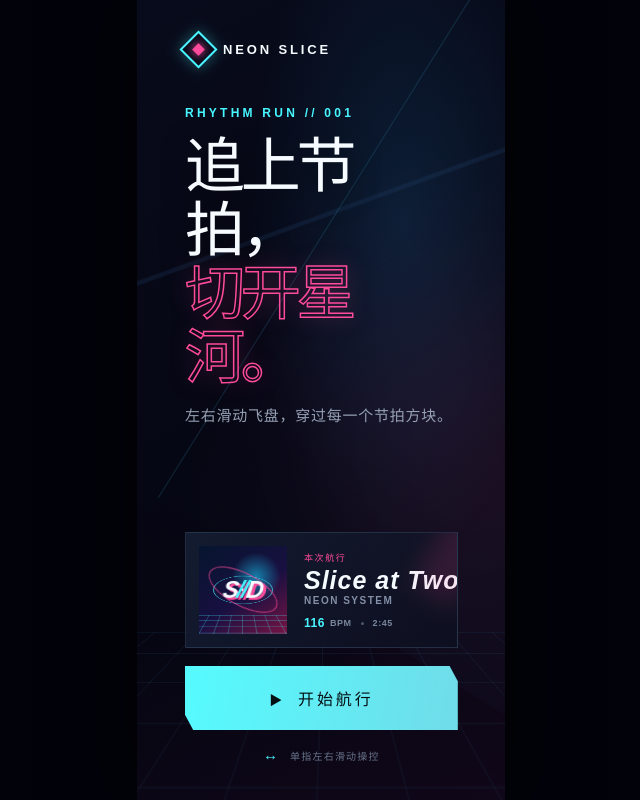
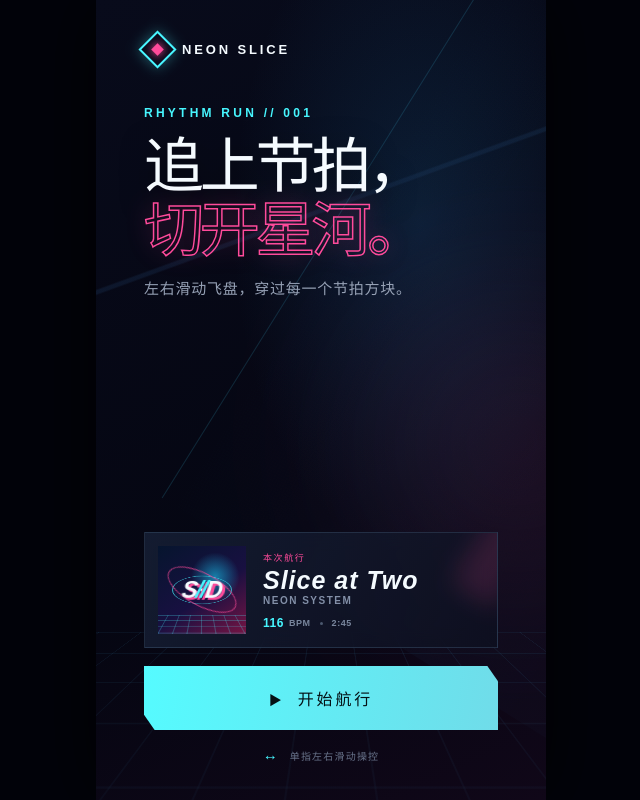
Before and after one commit to chocotassel/leaping-horizon, a React (Vite) app: page / in a window 1280 px wide. Shown: the whole page, without its empty margins (319-959 px from the left). Built offline with nearby package versions, Linux system fonts and the light colour scheme.

Commit message:
feat: refine responsive game framing

```diff
--- a/src/game/GameScene.ts
+++ b/src/game/GameScene.ts
@@ -34,6 +34,8 @@ const PLAYER_HIT_SPIN_SPEED = 48;
 const PLAYER_SPIN_RECOVERY = 4;
 const CAMERA_Y = 6.8;
 const CAMERA_Z = 9.35;
+const DESIGN_ASPECT = 9 / 16;
+const PLAYER_BOTTOM_RATIO = 0.32;
 const hiddenMatrix = new THREE.Matrix4().makeScale(0, 0, 0);
 
 interface Particle {
@@ -678,8 +680,14 @@ export class GameScene {
 
   resize(width: number, height: number): void {
     if (!width || !height) return;
+    this.camera.clearViewOffset();
     this.camera.aspect = width / height;
+    this.camera.zoom = Math.max(1, DESIGN_ASPECT / this.camera.aspect);
     this.camera.updateProjectionMatrix();
+    this.camera.updateMatrixWorld();
+    const playerNdcY = this.position.set(0, 0.32, PLAYER_Z).project(this.camera).y;
+    const targetNdcY = PLAYER_BOTTOM_RATIO * 2 - 1;
+    this.camera.setViewOffset(width, height, 0, (targetNdcY - playerNdcY) * height / 2, width, height);
     this.renderer.setSize(width, height, false);
   }
 
--- a/src/styles.css
+++ b/src/styles.css
@@ -41,10 +41,10 @@ button {
 
 .portrait-frame {
   position: relative;
-  width: min(100vw, calc(100vh * 0.461));
-  width: min(100vw, calc(100dvh * 0.461));
-  height: min(100vh, calc(100vw / 0.461));
-  height: min(100dvh, calc(100vw / 0.461));
+  width: min(100vw, 56.25vh);
+  width: min(100vw, 56.25dvh);
+  height: 100vh;
+  height: 100dvh;
   overflow: hidden;
   background: var(--deep);
   box-shadow: 0 0 70px rgb(0 0 0 / 0.8);
```
